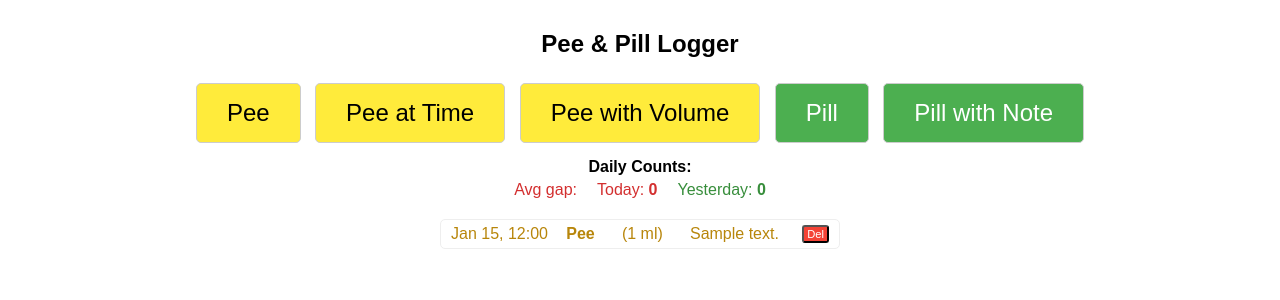
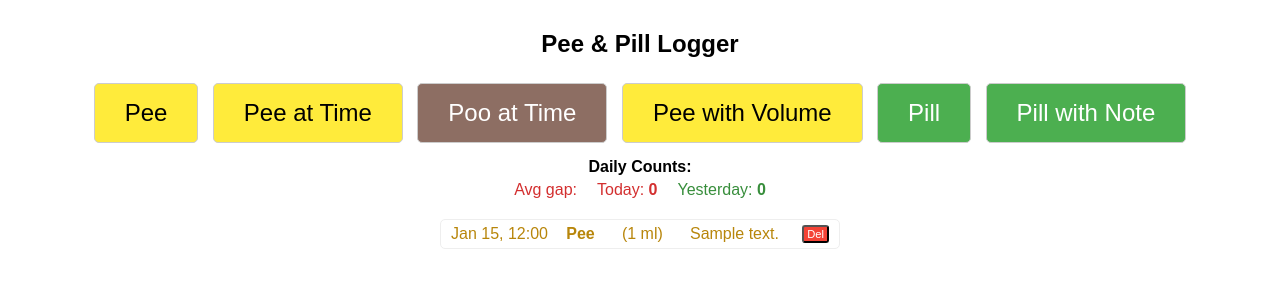
Before and after one commit to vladimir-zolotykh/bathlog, a Django app: page / in a window 1280 px wide. Shown: the top 300 px of the page. Run offline with Django 5.2, Linux system fonts and the light colour scheme; tables that the repository leaves empty hold one stand-in row (values such as "Sample post"); some libraries are stand-ins or nearby versions.

Commit message:
Add Poo with Time button

```diff
--- a/timestamp/models.py
+++ b/timestamp/models.py
@@ -13,7 +13,8 @@ class Note(models.Model):
 class LogEntry(models.Model):
     ACTION_CHOICES = [
         ("pee", "Pee"),
-        ("pill", "Pill"),  # ← changed from "poo"
+        ("poo", "Poo"),
+        ("pill", "Pill"),
     ]
 
     action = models.CharField(max_length=10, choices=ACTION_CHOICES)
--- a/timestamp/templates/timestamp/home.html
+++ b/timestamp/templates/timestamp/home.html
@@ -90,6 +90,17 @@
         </button>
 
         <button
+            id="poo-at-time-btn"
+            style="background:#8d6e63;color:white;"
+            onclick="
+                document.getElementById('poo-time-form-container').style.display = 'block';
+                this.style.display = 'none';
+            "
+        >
+            Poo at Time
+        </button>
+
+        <button
             id="pee-with-volume-btn"
             class="pee"
             onclick="
@@ -157,6 +168,45 @@
             Cancel
         </button>
     </div>
+
+    <div
+        id="poo-time-form-container"
+        style="
+            display: none;
+            margin-top: 10px;
+            padding: 10px;
+            border: 1px solid #ccc;
+            border-radius: 5px;
+            width: 300px;
+        "
+    >
+        <h3>Log Poo at Specific Time</h3>
+
+        <input
+            type="datetime-local"
+            id="poo-time-input"
+            style="width: 100%; padding: 5px; margin-bottom: 10px;"
+        >
+
+        <button
+            style="background:#8d6e63;color:white;"
+            onclick="logPooAtTime()"
+        >
+            Log Poo
+        </button>
+
+        <button
+            type="button"
+            onclick="
+                document.getElementById('poo-time-form-container').style.display = 'none';
+                document.getElementById('poo-at-time-btn').style.display = 'inline-block';
+                document.getElementById('poo-time-input').value = '';
+            "
+        >
+            Cancel
+        </button>
+    </div>
+
 
     <div
         id="pee-form-container"
@@ -368,6 +418,35 @@
             document.getElementById('pee-at-time-btn').style.display = 'inline-block';
         }
 
+        async function logPooAtTime() {
+            const ts = document.getElementById('poo-time-input').value;
+
+            if (!ts) {
+                alert('Please select a date and time.');
+                return;
+            }
+
+            await fetch(LOG_CREATE_URL, {
+                method: 'POST',
+                headers: {
+                    'X-Requested-With': 'XMLHttpRequest',
+                    'X-CSRFToken': '{{ csrf_token }}'
+                },
+                body: new URLSearchParams({
+                    action: 'poo',
+                    timestamp: ts
+                })
+            });
+
+            await updateLogList();
+            await updateCounts();
+
+            document.getElementById('poo-time-input').value = '';
+            document.getElementById('poo-time-form-container').style.display = 'none';
+            document.getElementById('poo-at-time-btn').style.display = 'inline-block';
+        }
+
+
         /* --- PEE WITH VOLUME --- */
         async function logPeeWithVolume() {
             const volume = document.getElementById('volume-input').value;
--- a/timestamp/templates/timestamp/log_partial.html
+++ b/timestamp/templates/timestamp/log_partial.html
@@ -10,10 +10,24 @@
         border: 1px solid #eee;
         border-radius: 5px;
         font-size: 1rem;
-        {% if entry.action == 'pee' %}color: #b8860b;{% else %}color: #2e7d32;{% endif %}
+        {% if entry.action == 'pee' %}
+            color: #b8860b;
+        {% elif entry.action == 'poo' %}
+            color: #5d4037;
+        {% else %}
+            color: #2e7d32;
+        {% endif %}
+
     ">
         <span>{{ entry.timestamp|date:"M d, H:i" }}</span>
-        <strong>{% if entry.action == 'pee' %}Pee{% else %}Pill{% endif %}</strong>
+
+        <strong>
+            {% if entry.action == 'pee' %}Pee
+            {% elif entry.action == 'poo' %}Poo
+            {% else %}Pill
+            {% endif %}
+        </strong>
+
         {% if entry.action == 'pee' and entry.volume %}
             <span class="pee-volume">
                 &nbsp; ({{ entry.volume }} ml)
--- a/timestamp/views.py
+++ b/timestamp/views.py
@@ -112,7 +112,7 @@ class LogCreateView(CreateView):
             note_instance, _ = Note.objects.get_or_create(text=note_text.strip())
             creation_kwargs["short_note_object"] = note_instance
 
-        if action in ["pee", "pill"]:
+        if action in ["pee", "poo", "pill"]:
             # Use the kwargs to create the entry
             LogEntry.objects.create(**creation_kwargs)
 
```
